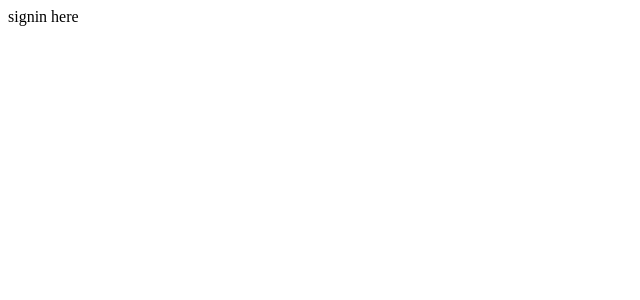
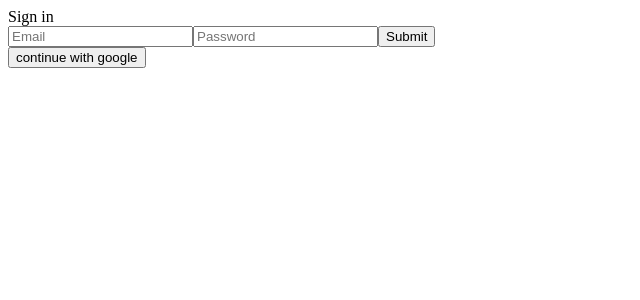
Before and after one commit to YoonKeumJae/yu_crawler, a React (Create React App) app: page /signin in a window 1280 px wide. Shown: the top 300 px of the page, without its empty margins (0-640 px from the left). Built offline with nearby package versions, Linux system fonts and the light colour scheme.

Commit message:
[Feat] Login 구현

```diff
--- a/package.json
+++ b/package.json
@@ -6,6 +6,7 @@
     "@testing-library/jest-dom": "^5.17.0",
     "@testing-library/react": "^13.4.0",
     "@testing-library/user-event": "^13.5.0",
+    "firebase": "^10.7.2",
     "react": "^18.2.0",
     "react-dom": "^18.2.0",
     "react-router-dom": "^6.21.3",
--- a/src/App.js
+++ b/src/App.js
@@ -1,7 +1,7 @@
 import { RouterProvider, createBrowserRouter } from "react-router-dom";
 import Layout from "./components/Layout";
 import Signin from "./routes/Signin";
-import Signup from "./routes/SignUp";
+import Signup from "./routes/Signup";
 import Protecter from "./routes/Protecter";
 import Home from "./routes/Home";
 
--- /dev/null
+++ b/src/components/GoogleBtn.js
@@ -0,0 +1,21 @@
+import { GoogleAuthProvider, signInWithPopup } from "firebase/auth";
+import { auth } from "../firebase";
+import { useNavigate } from "react-router-dom";
+
+const GoogleBtn = () => {
+  const navigate = useNavigate();
+
+  const onClickGoogle = async () => {
+    try {
+      const provider = new GoogleAuthProvider();
+      await signInWithPopup(auth, provider);
+      navigate("/");
+    } catch (e) {
+      console.log(e);
+    }
+  };
+
+  return <button onClick={onClickGoogle}> continue with google </button>;
+};
+
+export default GoogleBtn;
--- /dev/null
+++ b/src/firebase.js
@@ -0,0 +1,18 @@
+// Import the functions you need from the SDKs you need
+import { initializeApp } from "firebase/app";
+import { getAuth } from "firebase/auth";
+
+const firebaseConfig = {
+  apiKey: "AIzaSyCwByXRU0MmUkyy8-R0UCCDAxvyLHfNDRw",
+  authDomain: "yucrawler.firebaseapp.com",
+  projectId: "yucrawler",
+  storageBucket: "yucrawler.appspot.com",
+  messagingSenderId: "359650333678",
+  appId: "1:359650333678:web:442a480f50c84cba9734ff",
+  measurementId: "G-S1XXCWLF4D",
+};
+
+// Initialize Firebase
+const app = initializeApp(firebaseConfig);
+
+export const auth = getAuth(app);
--- a/src/routes/Protecter.js
+++ b/src/routes/Protecter.js
@@ -1,9 +1,10 @@
-const Protecter = () => {
-    return (
-        <div>
+import { Navigate } from "react-router-dom";
+import { auth } from "../firebase";
 
-        </div>
-    );
+const Protecter = ({ children }) => {
+  const user = auth.currentUser;
+  if (!user) return <Navigate to="/signin" />;
+  return children;
 };
 
 export default Protecter;
--- a/src/routes/Signin.js
+++ b/src/routes/Signin.js
@@ -1,9 +1,66 @@
+import { useState } from "react";
+import GoogleBtn from "../components/GoogleBtn";
+import styled from "styled-components";
+import { signInWithEmailAndPassword } from "firebase/auth";
+import { auth } from "../firebase";
+import { useNavigate } from "react-router-dom";
+
+const Wrapper = styled.div``;
+const Title = styled.span``;
+const SignInForm = styled.form``;
+const Input = styled.input``;
+const SubmitBtn = styled.button``;
+
 const Signin = () => {
-    return (
-        <div>
-signin here
-        </div>
-    );
+  const [email, setEmail] = useState("");
+  const [password, setPassword] = useState("");
+
+  const onChange = (e) => {
+    if (e.name === "email") {
+      setEmail(e.target.value);
+    }
+    if (e.name === "password") {
+      setPassword(e.target.value);
+    }
+  };
+
+  const navigate = useNavigate();
+
+  const onSubmit = async (e) => {
+    e.preventDefault();
+    try {
+      await signInWithEmailAndPassword(auth, email, password);
+      navigate("/");
+    } catch (error) {
+      console.log(error);
+    }
+  };
+
+  return (
+    <Wrapper>
+      <Title>Sign in</Title>
+      <SignInForm>
+        <Input
+          onChange={onChange}
+          type="email"
+          placeholder="Email"
+          name="email"
+          required
+        />
+        <Input
+          onChange={onChange}
+          type="password"
+          placeholder="Password"
+          name="password"
+          required
+        />
+        <SubmitBtn type="submit" onClick={onSubmit}>
+          Submit
+        </SubmitBtn>
+      </SignInForm>
+      <GoogleBtn />
+    </Wrapper>
+  );
 };
 
 export default Signin;
```
Also changed, not shown: 1 other file (tests, documents, lock files or other folders).
